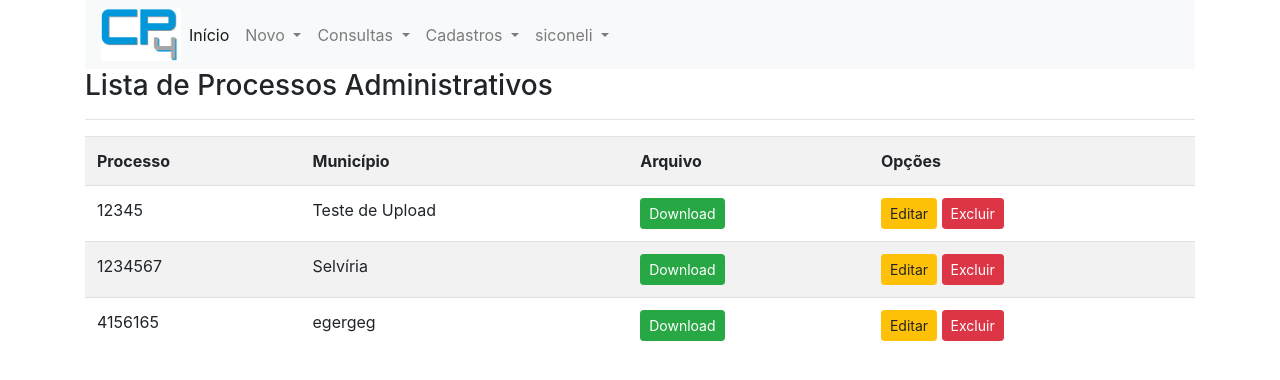
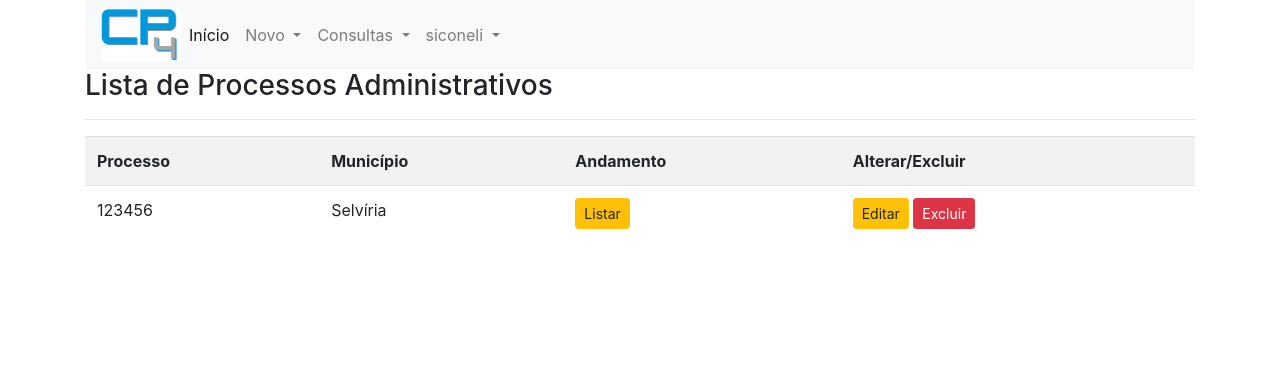
Before and after one commit to siconeli/CP4, a Django app: page /listar/administrativo/ in a window 1280 px wide. Shown: the top 380 px of the page. Run offline with Django 4.2, Linux system fonts and the light colour scheme; a user stored in the database is signed in; data comes from the database, SQL or seed files in the repository; some libraries are stand-ins or nearby versions.

Commit message:
Construindo

```diff
--- a/cadastros/admin.py
+++ b/cadastros/admin.py
@@ -1,5 +1,8 @@
 from django.contrib import admin
-from .models import UnidadeFederativa, ProcessoAdministrativo
+from .models import UnidadeFederativa, ProcessoAdministrativo, Municipio, CadAndamentos , Andamento
 
 admin.site.register(UnidadeFederativa)
 admin.site.register(ProcessoAdministrativo)
+admin.site.register(Municipio)
+admin.site.register(CadAndamentos)
+admin.site.register(Andamento)
--- a/cadastros/models.py
+++ b/cadastros/models.py
@@ -10,16 +10,39 @@
         abstract = True
 
 
-class UnidadeFederativa(Base):  # Não terá um formulário para cadastro, irei cadastrar todas as uf através do painel admin.
+class UnidadeFederativa(Base):  # Cadastro de UF realizado apenas pelo painel do admin
     uf = models.CharField(max_length=50)
 
     def __str__(self):
         return f'{self.uf}'
 
+class Municipio(Base): # Cadastro de municípios realizado apenas pelo painel do admin
+    municipio = models.CharField(max_length=50)
+
+    def __str__(self):
+        return f'{self.municipio}'
+
+class CadAndamentos(Base): # Cadastro de tipos de andamento realizado apenas pelo painel do admin
+    cadandamento = models.CharField(max_length=50)
+
+    def __str__(self):
+        return f'{self.cadandamento}'
+
+class Andamento(Base):
+    datandamento = models.DateField(verbose_name='Data do Andamento')
+    andamento = models.ForeignKey(CadAndamentos, on_delete=models.PROTECT)
+    dataprazo = models.DateField(verbose_name='Prazo')
+    locprocesso = models.CharField(max_length=50, verbose_name='Localização do Processo')
+    Funcionario = models.CharField(max_length=50, verbose_name='Funcionário')
+    datrecebimento = models.DateField(verbose_name='Confirmado o Recebimento em')
+    complemento = models.CharField(max_length=150)
+
+    def __str__(self):
+        return f'{self.datandamento}'
 
 class ProcessoAdministrativo(Base): # Cadastro de processo administrativo
     pat = models.IntegerField(verbose_name='PAT N°', unique=True) # PAT n° - Número do processo
-    munic = models.CharField(max_length=50, verbose_name='Município') # Município
+    municipio = models.ForeignKey(Municipio, on_delete=models.PROTECT) # Município
     uf = models.ForeignKey(UnidadeFederativa, on_delete=models.PROTECT) # O 'PROTECT' protege na hora de um delete, não deixa excluir se possuir algum vínculo.
     datini = models.DateField(verbose_name='Data Inicial') # Data inicial
     datfin = models.DateField(verbose_name='Data Final') # Data final
@@ -30,9 +53,8 @@
     valatu = models.DecimalField(decimal_places=2 , max_digits=9, verbose_name='Valor do Atualizado') # Valor do Atualizado
     datvalatu = models.DateField(verbose_name='Data Valor Atualizado') # Data valor atualizado
     datand = models.DateField(verbose_name='Data Andamento') # Data andamento
-    anda = models.IntegerField(verbose_name='Andamento Atual') # Andamento atual
     datprazo = models.DateField(verbose_name='Data Prazo') # Data prazo
-    upload = models.FileField(upload_to='uploads/', verbose_name='Arquivo Processo')  # Para fazer upload de arquivos
+    #upload = models.FileField(upload_to='uploads/', verbose_name='Arquivo Processo')  # Para fazer upload de arquivos
 
     def __str__(self):
         return f'{self.pat}'
--- a/cadastros/templates/cadastros/cadprocessoadm-cadastrar.html
+++ b/cadastros/templates/cadastros/cadprocessoadm-cadastrar.html
@@ -1,3 +1,5 @@
+<!-- Formulário de cadastro de Processo Administrativo-->
+
 {% extends 'core/index.html' %}
 
 {% load static %}
--- a/cadastros/templates/cadastros/cadprocessoadm-deletar.html
+++ b/cadastros/templates/cadastros/cadprocessoadm-deletar.html
@@ -1,3 +1,5 @@
+<!--Tela de confirmação de 'delete' do Processo Administrativo-->
+
 {% extends 'core/index.html' %}
 {% load static %}
 
--- a/cadastros/templates/cadastros/listas/cadprocessoadm-listar.html
+++ b/cadastros/templates/cadastros/listas/cadprocessoadm-listar.html
@@ -1,4 +1,7 @@
+<!--Lista de Processos Administrativos-->
+
 {% extends 'core/index.html' %}
+
 {% load static %}
 
 {% block titulo %}
@@ -14,15 +17,17 @@
         <tr>
             <th>Processo</th>
             <th>Município</th>
-            <th>Arquivo</th>
-            <th>Opções</th>
+            <!--<th>Arquivo</th>-->
+            <th>Andamento</th>
+            <th>Alterar/Excluir</th>
         </tr>
 
         {% for processo in object_list %}
         <tr>
             <td> {{ processo.pat }}</td>
-            <td> {{ processo.munic }}</td>
-            <td><a href="{{ processo.upload.url }}" class="btn btn-success btn-sm" target="_blank">Download</a></td>
+            <td> {{ processo.municipio }}</td>
+            <!--<td><a href="{{ processo.upload.url }}" class="btn btn-success btn-sm" target="_blank">Download</a></td>-->
+            <td><a href="{% url 'list-and-proc-adm' %}" class="btn btn-warning btn-sm" >Listar</a></td>
             <td>
                 <a href="{% url 'upd-proc-adm' processo.pk %}" class="btn btn-warning btn-sm">Editar</a>
                 <a href="{% url 'del-proc-adm' processo.pk %}" class="btn btn-danger btn-sm">Excluir</a>
--- a/cadastros/urls.py
+++ b/cadastros/urls.py
@@ -3,10 +3,16 @@
 from .views import CadProcessoAdmUpdate
 from .views import CadProcessoAdmDelete
 from .views import CadProcessoAdmList
+from .views import AndamentosList
+from .views import CadAndamentoCreate
 
 urlpatterns = [
+    ###### VISUALIZAR ######
+
+
     ###### CREATE ######
     path('cadastrar/administrativo/', CadProcessoAdmCreate.as_view(), name='cre-proc-adm'),
+    path('cadastrar/andamentos/administrativo/', CadAndamentoCreate.as_view(), name='cre-and-proc-adm' ),
 
     ###### UPDATE ######
     path('editar/administrativo/<int:pk>/', CadProcessoAdmUpdate.as_view(), name='upd-proc-adm'),
@@ -16,5 +22,6 @@
 
     ###### LIST ######
     path('listar/administrativo/', CadProcessoAdmList.as_view(), name='list-proc-adm'),
+    path('listar/andamentos/administrativo/', AndamentosList.as_view(), name='list-and-proc-adm'),
 
 ]
--- a/cadastros/views.py
+++ b/cadastros/views.py
@@ -1,7 +1,8 @@
+from django.views.generic import TemplateView # Módulo para apenas visualizar
 from django.views.generic.edit import CreateView, UpdateView, DeleteView # Módulo para criar, atualizar e deletar
 from django.views.generic.list import ListView # Módulo para listar
 
-from .models import ProcessoAdministrativo
+from .models import ProcessoAdministrativo, Andamento
 
 from django.urls import reverse_lazy
 
@@ -9,14 +10,28 @@
 from braces.views import GroupRequiredMixin # Para realizar o controle de grupos de permissões de usuários juntamente com o painel admin
 
 
+###### VISUALIZAR ######
+
+
+
 ###### CREATE ######
 class CadProcessoAdmCreate(GroupRequiredMixin, LoginRequiredMixin, CreateView):
     login_url = reverse_lazy('login')
     group_required = u"Consultores AEG"  # O usuário precisa estar no grupo 'consultores AEG' para ter permissão de realizar cadastros.
     model = ProcessoAdministrativo
-    fields = ['pat', 'munic', 'uf', 'datini', 'datfin', 'datdivat', 'valtrib', 'valmul', 'valcred', 'valatu', 'datvalatu', 'datand', 'anda', 'datprazo', 'upload']
+    fields = ['pat', 'municipio', 'uf', 'datini', 'datfin', 'datdivat', 'valtrib', 'valmul', 'valcred', 'valatu', 'datvalatu', 'datand', 'datprazo']
     template_name = 'cadastros/cadprocessoadm-cadastrar.html'
     success_url = reverse_lazy('list-proc-adm')  # name da url, irá direcionar para a url
+
+
+class CadAndamentoCreate(GroupRequiredMixin, LoginRequiredMixin, CreateView):
+    login_url = reverse_lazy('login')
+    group_required = u"Consultores AEG"
+    model = Andamento
+    fields = ['datandamento', 'andamento', 'dataprazo', 'locprocesso', 'Funcionario', 'datrecebimento', 'complemento']
+    template_name = 'cadastros/cadandprocessoadm-cadastrar.html'
+    success_url = reverse_lazy('list-and-proc-adm')
+
 
 
 ###### UPDATE ######
@@ -24,7 +39,7 @@
     login_url = reverse_lazy('login')
     group_required = u"Consultores AEG"
     model = ProcessoAdministrativo
-    fields = ['pat', 'munic', 'uf', 'datini', 'datfin', 'datdivat', 'valtrib', 'valmul', 'valcred', 'valatu', 'datvalatu', 'datand', 'anda', 'datprazo', 'upload']
+    fields = ['pat', 'municipio', 'uf', 'datini', 'datfin', 'datdivat', 'valtrib', 'valmul', 'valcred', 'valatu', 'datvalatu', 'datand', 'datprazo']
     template_name = 'cadastros/cadprocessoadm-cadastrar.html'
     success_url = reverse_lazy('list-proc-adm')
 
@@ -43,3 +58,9 @@
     login_url = reverse_lazy('login')
     model = ProcessoAdministrativo
     template_name = 'cadastros/listas/cadprocessoadm-listar.html'
+
+
+class AndamentosList(LoginRequiredMixin, ListView):
+    login_url = reverse_lazy('login')
+    model = Andamento
+    template_name = 'cadastros/listas/andprocessoadm-listar.html'
--- a/core/templates/core/index.html
+++ b/core/templates/core/index.html
@@ -34,7 +34,7 @@
                     </a>
                     <div class="dropdown-menu" aria-labelledby="navbarDropdown">
                         <a class="dropdown-item" href="{% url 'cre-proc-adm' %}">Novo Processo Administrativo Tributário</a>
-                        <a class="dropdown-item" href="#">Novo Processo Judicial</a>
+                        <!--<a class="dropdown-item" href="#">Novo Processo Judicial</a>-->
                     </div>
                     </li>
                     <li class="nav-item dropdown">
@@ -43,13 +43,13 @@
                         </a>
                         <div class="dropdown-menu" aria-labelledby="navbarDropdown">
                         <a class="dropdown-item" href="{% url 'list-proc-adm' %}">Processos Administrativos Tributários</a>
-                        <a class="dropdown-item" href="#">Processos Judiciais</a>
+                        <!--<a class="dropdown-item" href="#">Processos Judiciais</a>
                         <div class="dropdown-divider"></div>
                         <a class="dropdown-item" href="#">Processos Tributários Arquivados</a>
                         <a class="dropdown-item" href="#">Processos Judiciais Arquivados</a>
-                        </div>
+                        </div>-->
                     </li>
-                    <li class="nav-item dropdown">
+                    <!--<li class="nav-item dropdown">
                         <a class="nav-link dropdown-toggle" href="#" id="navbarDropdown" role="button" data-toggle="dropdown" aria-haspopup="true" aria-expanded="false">
                         Cadastros
                         </a>
@@ -60,7 +60,7 @@
                         <div class="dropdown-divider"></div>
                         <a class="dropdown-item" href="#">Corrigir Pessoa</a>
                         </div>
-                    </li>
+                    </li>-->
 
                     {% if request.user.is_authenticated %}  <!-- Se a requisição tem um usuário que está autenticado, mostra a 'li' a baixo -->
                     <li class="nav-item dropdown">
```
Also changed, not shown: cadastros/templates/cadastros/cadandprocessoadm-cadastrar.html (added, +25 -0 lines), cadastros/templates/cadastros/listas/andprocessoadm-listar.html (added, +50 -0 lines), cadastros/migrations/0001_initial.py, db.sqlite3, 2 other files.
